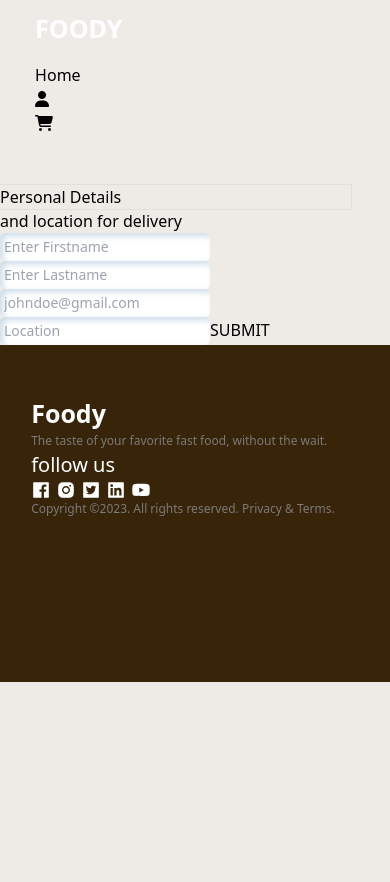
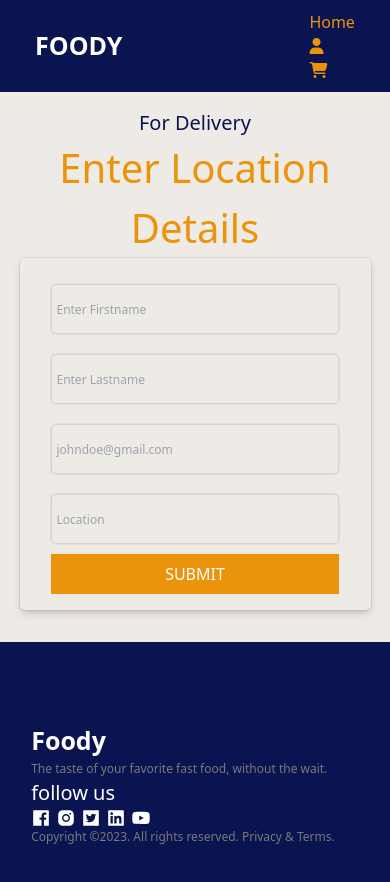
Before and after one commit to Gmarvis/online-food-store, a React (Create React App) app: page /login/1 in a window 390 px wide. Shown: the top 882 px of the page. Before the commit the page ends 844 px from the top, so only its background shows below. Built offline with nearby package versions, Linux system fonts and the light colour scheme.

Commit message:
added blue to app theme

```diff
--- a/src/App.css
+++ b/src/App.css
@@ -22,16 +22,9 @@
   /* height: 50vh; */
 }
 
-/* .mainText {
-  @apply text-center text-white pt-20 pb-20;
-  text-transform: uppercase;
-  font-family: "Frijole", cursive;
-  font-size: 45px;
-} */
-
 .foodCards {
   @apply flex flex-wrap justify-center gap-5;
-  margin: 5rem 10px;
+  margin: 0 10px 5rem;
 }
 
 .foodItem {
@@ -263,14 +256,10 @@ textarea {
 
 .pageContainer {
   @apply h-full;
-  /* background-image: url(https://cdn.pixabay.com/photo/2016/03/02/20/13/grocery-1232944_1280.jpg); */
   background-position: center;
   background-repeat: no-repeat;
   background-size: cover;
-  /* filter: blur(8px); */
-  /* z-index: -1; */
-
-  /* -webkit-filter: blur(8px); */
+  height: 100vh;
 }
 .signUpbtn {
   /* width: 100%; */
@@ -288,13 +277,13 @@ textarea {
 .subContainer {
   @apply m-auto border;
   display: flex;
-  margin-top: 20vh;
+  margin: 5% auto;
   background-color: #fff;
   width: fit-content;
   /* border-radius: 5px; */
   padding: 2px;
-  top: 50%;
-  left: 50%;
+  /* top: 50%;
+  left: 50%; */
   box-shadow: rgba(0, 0, 0, 0.15) 0px 2px 8px;
   z-index: 10;
 }
@@ -352,6 +341,89 @@ textarea {
   height: fit-content;
 }
 
+/* -----------------------buyers details form styles------------------------- */
+.formWrapper {
+  padding-top: 1rem;
+  height: auto;
+}
+
+.formik {
+  display: flex;
+  flex-direction: column;
+  border-radius: 5px;
+  width: 30%;
+  box-shadow: rgba(9, 30, 66, 0.25) 0px 4px 8px -2px,
+    rgba(9, 30, 66, 0.08) 0px 0px 0px 1px;
+  height: auto;
+  margin: 0 auto 2rem;
+  padding: 1rem;
+}
+.textHeader {
+  text-align: center;
+  text-transform: capitalize;
+}
+
+.textHeader h1 {
+  color: #ec930c;
+  font-size: 40px;
+}
+
+.textHeader p {
+  color: #091450;
+}
+
+.formik .btn {
+  background-color: #ec930c;
+  height: 40px;
+  width: 90%;
+  margin: auto;
+  color: #fff;
+  transition: 0.3s ease-in;
+}
+
+.formik .btn:hover {
+  border: 1px solid #091450;
+  background-color: transparent;
+  color: #091450;
+}
+
+.error {
+  color: red;
+  font-size: 12px;
+  margin: 0 1.5rem 0;
+}
+
+.inputs {
+  width: 90%;
+  border-radius: 5px;
+  padding: 5px;
+  height: 50px;
+  font-size: 12px;
+
+  margin: auto;
+  border: none;
+  box-shadow: rgba(0, 0, 0, 0.05) 0px 0px 0px 1px,
+    rgb(209, 213, 219) 0px 0px 0px 1px inset;
+  margin: 10px auto;
+  background-color: transparent;
+}
+
+@media screen and (max-width: 770px) {
+  .formik {
+    display: flex;
+    flex-direction: column;
+    border-radius: 5px;
+    width: 90%;
+    box-shadow: rgba(9, 30, 66, 0.25) 0px 4px 8px -2px,
+      rgba(9, 30, 66, 0.08) 0px 0px 0px 1px;
+    height: auto;
+    margin: 0 auto 2rem;
+    padding: 1rem;
+  }
+}
+
+/* --------------------------end of buyers details form styles----------------------------- */
+
 @media screen and (max-width: 654px) {
   .paymentSection img {
     display: none;
@@ -360,6 +432,10 @@ textarea {
   .paymentSection {
     text-align: center;
     width: 95%;
+  }
+
+  .field {
+    width: 100%;
   }
 
   .paymentBtn {
@@ -372,6 +448,9 @@ textarea {
   .paymentSection {
     height: 60vh;
   }
+
+  .field {
+  }
 }
 
 @media screen and (max-width: 495px) {
@@ -381,6 +460,10 @@ textarea {
 
   .subContainer img {
     display: none;
+  }
+
+  .adminForm {
+    width: 90vw;
   }
 }
 
@@ -439,6 +522,7 @@ textarea {
 .puchaseSection {
   padding: 10px 9%;
   /* height: ; */
+  height: auto;
 }
 
 .detailsCard {
@@ -555,3 +639,38 @@ textarea {
   color: #ec930c;
   cursor: pointer;
 }
+
+.pageWrapper {
+  text-align: center;
+}
+
+.pageWrapper h1 {
+  font-size: 30px;
+  font-weight: bold;
+  color: #091450;
+  text-transform: uppercase;
+  font-family: "Trebuchet MS", "Lucida Sans Unicode", "Lucida Grande",
+    "Lucida Sans", Arial, sans-serif;
+}
+
+/* ------------navbar style---------------------- */
+.navBar {
+  display: flex;
+  justify-content: space-between;
+  position: static;
+  background-color: #091450;
+  /* width: 100vw; */
+}
+
+.logo {
+  height: auto;
+  margin: auto 0;
+}
+
+.navBar ul {
+  color: #ec930c;
+  height: auto;
+  margin: auto 0;
+}
+
+/* ------------navbar style end---------------------- */
--- a/src/component/footer/footer.css
+++ b/src/component/footer/footer.css
@@ -1,11 +1,16 @@
 footer {
-  background-color: #382509;
+  background-color: #091450;
   height: 40vh;
+  width: 100%;
+  bottom: 0;
+  /* position: fixed; */
 }
 
 .footerContent {
-  padding: 50px 8%;
+  padding: 5rem 8% 0;
   display: flex;
+  height: 100px;
+  margin: auto 0;
   flex-direction: row;
   justify-content: space-between;
 }
--- a/src/component/header/header.css
+++ b/src/component/header/header.css
@@ -1,12 +1,12 @@
 .header {
   /* background-color: orange; */
   box-shadow: rgba(0, 0, 0, 0.05) 0px 0px 0px 1px;
+  height: 80vh;
 }
 .headerSection {
   display: flex;
   flex-direction: row;
   justify-content: space-between;
-  height: 80vh;
   margin: 0 8%;
 }
 
@@ -14,14 +14,13 @@
   margin: auto;
   margin-top: 9rem;
   line-height: 1;
+  text-align: left;
 }
 
 .headerText h1 {
   font-size: 50px;
   font-weight: 700;
-}
-
-.headerImage {
+  color: #ec930c;
 }
 
 .headerImage img {
@@ -36,7 +35,7 @@
   padding: 8px 15px;
   font-size: 16px;
   font-weight: 500;
-  color: #44423f;
+  color: #a16207;
   border: 1px solid #a16207;
   cursor: pointer;
   position: relative;
@@ -54,7 +53,8 @@
   top: 0;
   width: 100%;
   height: 100%;
-  background-color: #a16207;
+  color: #ec930c;
+  background-color: #091450;
   transform: translateX(-100%);
   transition: all 0.3s;
   z-index: -1;
@@ -67,12 +67,16 @@
 
 @media screen and (max-width: 770px) {
   .headerSection {
-    top: 0;
-    margin-top: 0px;
-    display: block;
-    flex-direction: row;
-    justify-content: space-between;
-    margin: 0 8%;
+    /* top: 0; */
+    display: flex;
+    flex-direction: column;
+    justify-content: space-around;
+    margin: auto 8%;
+    height: 80vh;
+  }
+
+  .header {
+    height: 100vh;
   }
 
   .headerText {
@@ -83,7 +87,7 @@
   }
 
   .headerImage img {
-    width: 60%;
+    width: 100%;
     object-fit: fill;
     /* margin-left: 30px; */
     margin: auto;
--- a/src/component/nav.jsx
+++ b/src/component/nav.jsx
@@ -3,7 +3,7 @@ import { Link } from "react-router-dom";
 
 export const Nav = () => {
   return (
-    <nav className="navBar flex justify-between text-center  pt-3 bg-yellow-700 h-12 text-white px-4 align-middle">
+    <nav className="navBar">
       <h1 className="logo">FOODY</h1>
       <ul className="links flex content-evenly gap-5">
         <li className="links hover:underline">
--- a/src/pages/admin-login.jsx
+++ b/src/pages/admin-login.jsx
@@ -1,17 +1,14 @@
 import React from "react";
 import { Formik, Form, Field, ErrorMessage } from "formik";
 import { useNavigate } from "react-router-dom";
+import { Footer } from "../component/footer/footer";
 
 export const AdminLogin = () => {
   const navigate = useNavigate();
 
-
-  const handleLogin = ()=>{
-    navigate('/admin-login')
-  }
-
-
-
+  const handleLogin = () => {
+    navigate("/admin-login");
+  };
 
   return (
     <div className="pageContainer">
@@ -41,8 +38,8 @@ export const AdminLogin = () => {
             ) {
               errors.email = "Invalid email address";
             }
-            if (!values.password){
-              errors.password = "enter password"
+            if (!values.password) {
+              errors.password = "enter password";
             }
             return errors;
           }}
@@ -108,11 +105,17 @@ export const AdminLogin = () => {
               >
                 Sign Up
               </button>
-              <button className="signUpbtn w-20 border text-yellow-700 hover:bg-white hover:text-yellow-700 hover:border-yellow-700 transition-all" onClick={handleLogin}>login</button>
+              <button
+                className="signUpbtn w-20 border text-yellow-700 hover:bg-white hover:text-yellow-700 hover:border-yellow-700 transition-all"
+                onClick={handleLogin}
+              >
+                login
+              </button>
             </div>
           </Form>
         </Formik>
       </div>
+      <Footer />
     </div>
   );
 };
--- a/src/pages/landing-page.jsx
+++ b/src/pages/landing-page.jsx
@@ -35,17 +35,23 @@ export const LandingPage = () => {
   return (
     <>
       <Header />
+      <div className="pageWrapper" id="foodCards">
+        <h1>what we have</h1>
         <button className="sellingBtn" onClick={handlesetupShop}>
           {sellerBtn}
         </button>
 
-      <div className="foodCards" id="foodCards">
+        <div className="foodCards">
           {product?.map((foodItem) => {
             const handDitails = () => {
               navigate(`./products/${foodItem.name}`);
             };
             return (
-            <div key={foodItem.name} className="foodItem" onClick={handDitails}>
+              <div
+                key={foodItem.name}
+                className="foodItem"
+                onClick={handDitails}
+              >
                 <img
                   src={foodItem.image}
                   alt={foodItem.name}
@@ -60,6 +66,7 @@ export const LandingPage = () => {
             );
           })}
         </div>
+      </div>
       <Footer />
     </>
   );
--- a/src/pages/login.jsx
+++ b/src/pages/login.jsx
@@ -21,9 +21,12 @@ export function Login() {
 
   return (
     <>
-      <div className="container flex flex-col text-center md:w-96 mx-auto border-2 p-2 rounded h-80 justify-between my-20 border-yellow-700">
-        <h1 className="header ">Personal Details</h1>
-        <p>and location for delivery</p>
+      <div className="formWrapper">
+        <div className="textHeader">
+          <p>for delivery</p>
+          <h1>Enter location Details</h1>
+        </div>
+
         <Formik
           // initial values with keys
           initialValues={{
@@ -64,60 +67,40 @@ export function Login() {
             }, 1000);
           }}
         >
-          <Form className="form flex-1 flex flex-col text-center  justify-between">
+          <Form className="formik">
             <Field
-              className="field border p-1 rounded  outline-none text-sm "
+              className="inputs"
               type="text"
               name="firstname"
               placeholder="Enter Firstname"
             ></Field>
-            <ErrorMessage
-              name="firstname"
-              className=" error text-left italic font-thin text-base text-red-700"
-              component="div"
-            />
+            <ErrorMessage name="firstname" className=" error" component="div" />
 
             <Field
-              className="field border p-1 rounded  outline-none text-sm font-light"
+              className="inputs"
               type="text"
               name="lastname"
               placeholder="Enter Lastname"
             ></Field>
-            <ErrorMessage
-              name="lastname"
-              className=" error text-xs text-left italic font-thin text-red-700"
-              component="div"
-            />
+            <ErrorMessage name="lastname" className=" error" component="div" />
 
             <Field
-              className="field border p-1 rounded   outline-none text-sm font-light"
+              className="inputs"
               type="email"
               name="email"
               placeholder="johndoe@gmail.com"
             ></Field>
-            <ErrorMessage
-              name="email"
-              className=" error text-left italic font-thin text-base text-red-700"
-              component="div"
-            />
+            <ErrorMessage name="email" className=" error" component="div" />
 
             <Field
-              className="field border p-1 rounded  outline-none text-sm font-light"
+              className="inputs"
               type="location"
               name="location"
               placeholder="Location"
             ></Field>
-            <ErrorMessage
-              name="location"
-              className=" error text-xs text-left italic font-thin text-red-700"
-              component="div"
-            />
+            <ErrorMessage name="location" className=" error" component="div" />
 
-            <button
-              type="submit"
-              onSubmit={handleSubmit}
-              className="btn  bg-yellow-700 w-2/5 mx-auto text-red-50 rounded-2xl p-2 "
-            >
+            <button type="submit" onSubmit={handleSubmit} className="btn">
               SUBMIT
             </button>
           </Form>
```
Lines whose indentation alone changed are shown as unchanged.
